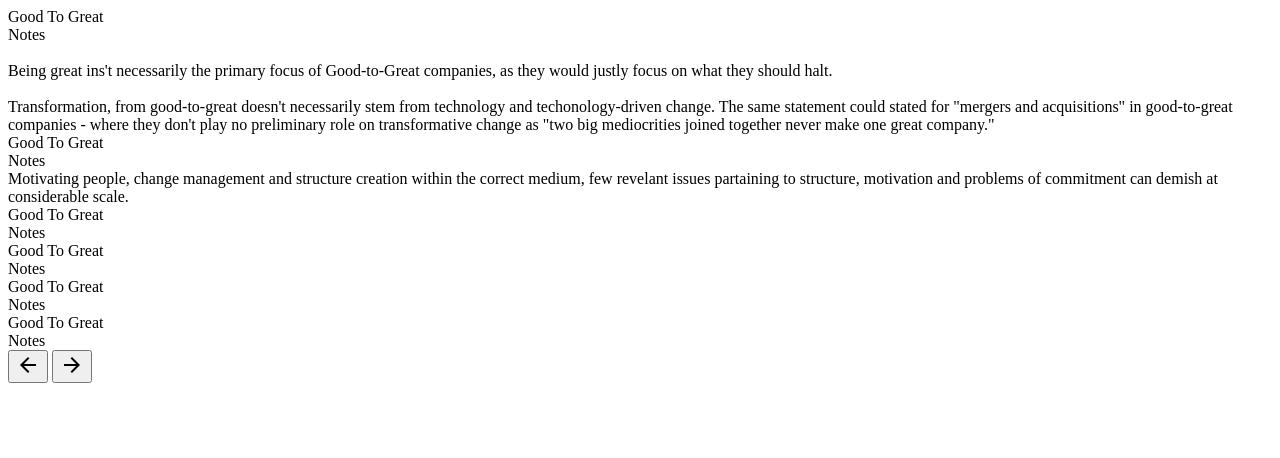
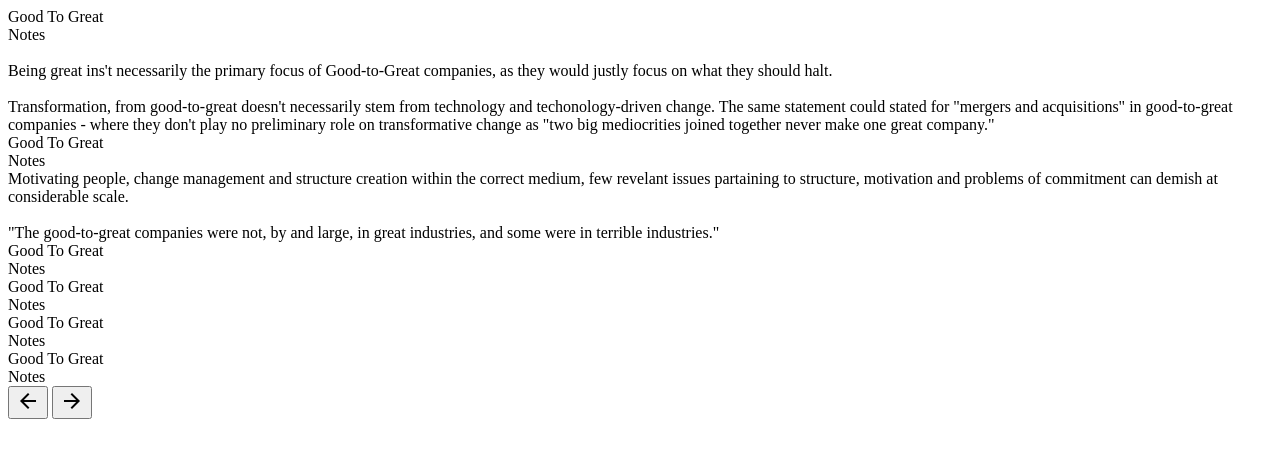
Before and after one commit to allan1code/Books, a plain HTML site: page Flip Book Project Template/index.html in a window 1280 px wide. Drawn offline with nearby package versions, Linux system fonts and the light colour scheme; a web font is replaced by a local one.

Commit message:
Add "The good-to-great companies were not, by and large, in great industries, and some were in terrible industries."

```diff
--- a/Flip Book Project Template/index.html
+++ b/Flip Book Project Template/index.html
@@ -47,8 +47,8 @@
                 <div class="page-subtitle">Notes</div>
               </div>
               <div class="page-content">
-                Motivating people, change management and structure creation within the correct medium, few revelant issues partaining to structure, motivation and problems of commitment can demish at considerable scale.
-
+                Motivating people, change management and structure creation within the correct medium, few revelant issues partaining to structure, motivation and problems of commitment can demish at considerable scale.<br><br>
+                "The good-to-great companies were not, by and large, in great industries, and some were in terrible industries."
               </div>
               <div class="page-footer">
               </div>
```
